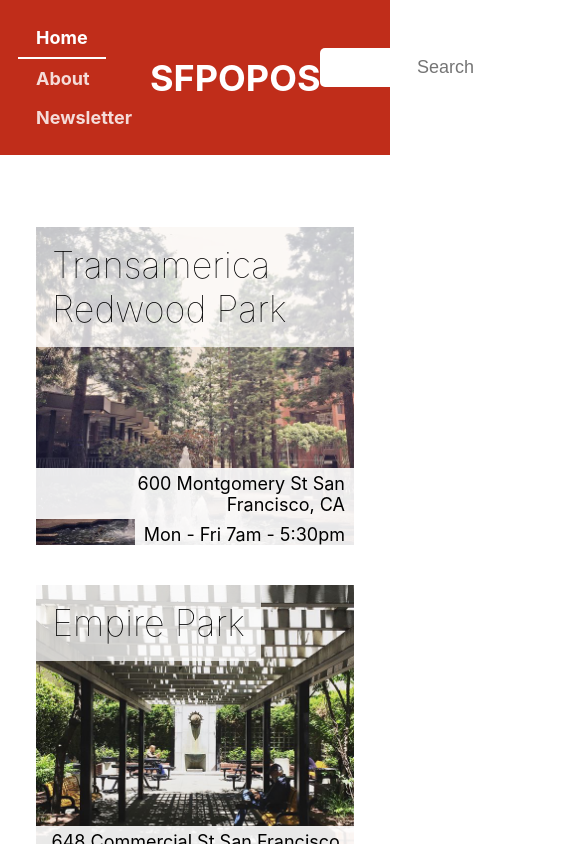
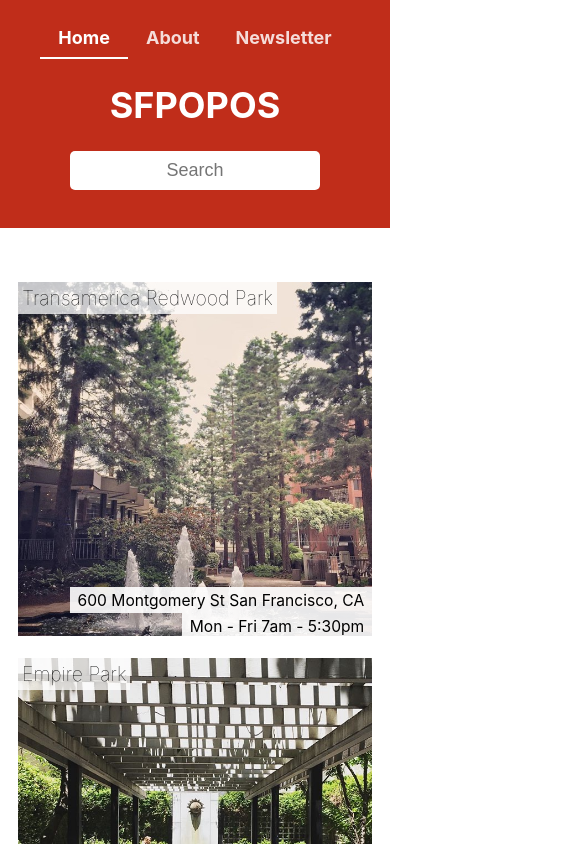
Before and after one commit to mathyasp/react-tutorial, a React (Create React App) app: page / in a window 390 px wide. Shown: the top 844 px of the page, 570 px wide, since content can reach past the window. Built offline with nearby package versions, Linux system fonts and the light colour scheme.

Commit message:
added media queries and adjusted styles to make text and images responsive

```diff
--- a/src/components/About/About.css
+++ b/src/components/About/About.css
@@ -2,8 +2,14 @@
   text-align: center;
   padding: 30px 150px;
   line-height: 1.6;
-  position: absolute;
-  top: 30%;
-  left: 50%;
-  transform: translate(-50%, -50%);
+  display: flex;
+  flex-direction: column;
+  justify-content: center;
+  align-items: center;
 }
+
+@media screen and (max-width: 480px) {
+  .About {
+    padding: 20px;
+  }
+}
--- a/src/components/App/App.css
+++ b/src/components/App/App.css
@@ -38,11 +38,7 @@
 }
 
 @media screen and (max-width: 480px) {
-  /* These styles are applied when
-  the screen size 480 or smaller */
   .POPOSList-grid {
     grid-template-columns: 1fr;
   }
-
-  /* add other styles here... */
 }
--- a/src/components/Footer/Footer.css
+++ b/src/components/Footer/Footer.css
@@ -15,3 +15,12 @@
   position: absolute;
   bottom:0;
 }
+
+@media screen and (max-width: 480px) {
+  .Footer {
+    font-size: 0.6em;
+    padding: 10px;
+    height: 50px;
+    line-height: 50px;
+  }
+}
--- a/src/components/NavBar/NavBar.css
+++ b/src/components/NavBar/NavBar.css
@@ -43,3 +43,13 @@
   color: #fff;
   border-bottom: 2px solid;
 }
+
+@media screen and (max-width: 480px) {
+  .NavBar {
+    flex-direction: column;
+  }
+  .NavLink, .Search {
+    flex: auto;
+    text-align: center;
+  }
+}
--- a/src/components/Newsletter/Newsletter.css
+++ b/src/components/Newsletter/Newsletter.css
@@ -39,3 +39,9 @@ label {
 .light {
   font-weight: 400;
 }
+
+@media screen and (max-width: 480px) {
+  .input-group {
+    width: 80%;
+  }
+}
--- a/src/components/POPOSDetails/POPOSDetails.css
+++ b/src/components/POPOSDetails/POPOSDetails.css
@@ -27,3 +27,10 @@
 .POPOSDetails .POPOSDetails-hours {
 	font-size: 1.5em;
 }
+
+@media screen and (max-width: 960px) {
+	.POPOSDetails {
+		flex-direction: column;
+		width: 80%;
+	}
+}
--- a/src/components/POPOSFeature/POPOSFeature.css
+++ b/src/components/POPOSFeature/POPOSFeature.css
@@ -5,3 +5,9 @@
 	border-radius: 0.25em;
 	background-color: #eee;
 }
+
+@media screen and (max-width: 480px) {
+	.POPOSFeature {
+		font-size: 1.5em;
+	}
+}
--- a/src/components/POPOSFeatureList/POPOSFeatureList.css
+++ b/src/components/POPOSFeatureList/POPOSFeatureList.css
@@ -1,3 +1,10 @@
 .POPOSFeatureList {
 	display: flex;
 }
+
+@media screen and (max-width: 480px) {
+	.POPOSFeatureList {
+		flex-direction: column;
+		align-items: flex-start;
+	}
+}
--- a/src/components/POPOSList/POPOSList.css
+++ b/src/components/POPOSList/POPOSList.css
@@ -5,20 +5,6 @@
 	max-width: 1200px;
 	margin: auto;
 	padding: 2em;
-}
-
-/* Smaller screens and tablets */
-@media only screen and (max-width: 960px) {
-	.POPOSList {
-		grid-template-columns: 1fr 1fr;
-	}
-}
-
-/* Small screens mobile */
-@media only screen and (max-width: 700px) {
-	.POPOSList {
-		grid-template-columns: 1fr;
-	}
 }
 
 .POPOSList form {
@@ -43,3 +29,23 @@
 	border-top-right-radius: 0.5em;
 	border-bottom-right-radius: 0.5em;
 }
+
+@media only screen and (max-width: 960px) {
+	.POPOSList {
+		grid-template-columns: 1fr 1fr;
+	}
+}
+
+@media only screen and (max-width: 700px) {
+	.POPOSList {
+		grid-template-columns: 1fr;
+	}
+}
+
+@media only screen and (max-width: 480px) {
+	.POPOSList {
+		grid-template-columns: 1fr;
+		grid-gap: 1em;
+		padding: 1em;
+	}
+}
--- a/src/components/POPOSSpace/POPOSSpace.css
+++ b/src/components/POPOSSpace/POPOSSpace.css
@@ -38,3 +38,14 @@
 	padding: 0.25em 0.5em;
 	background-color: rgba(255, 255, 255, 0.9);
 }
+
+@media screen and (max-width: 480px) {
+	.POPOSSpace h1 {
+		font-size: 5vw;
+		padding: 0.25rem; /* Less padding */
+	}
+
+	.POPOSSpace .POPOSSpace-info {
+		font-size: 4vw;
+	}
+}
```
